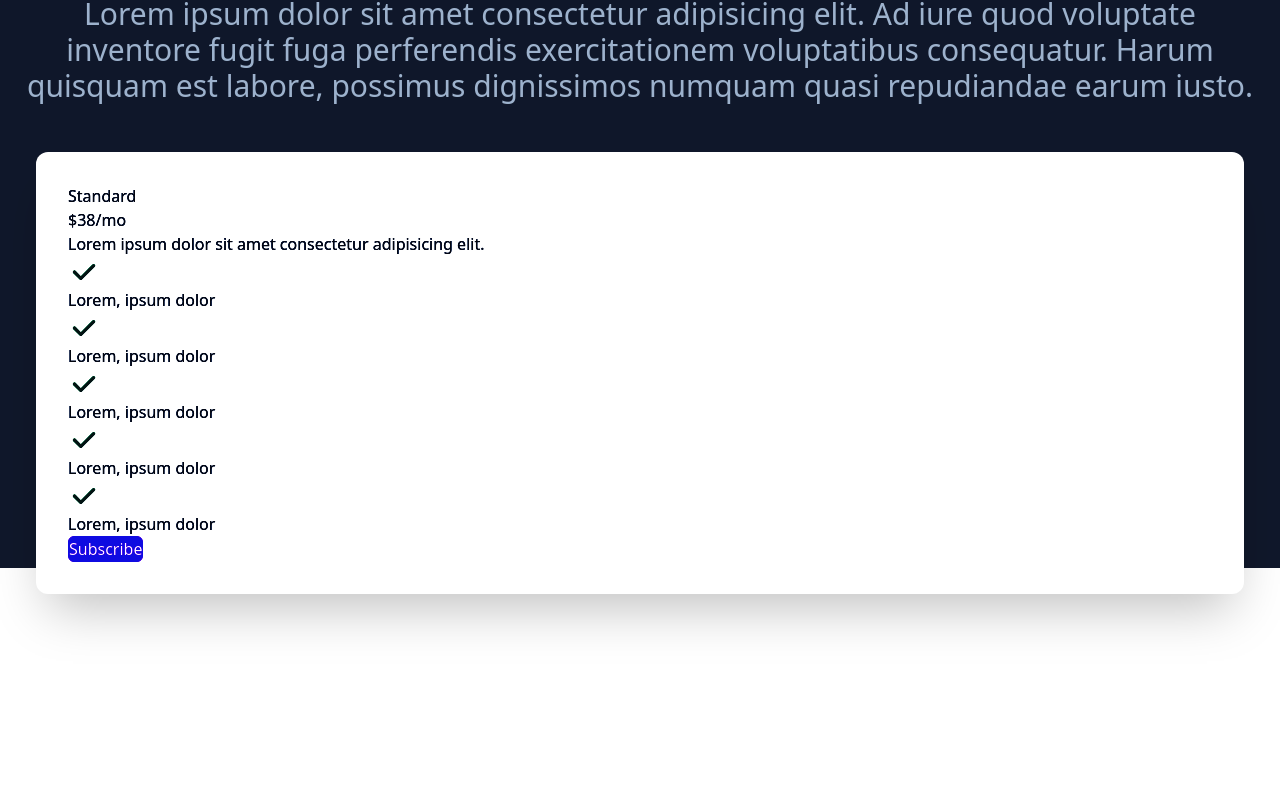
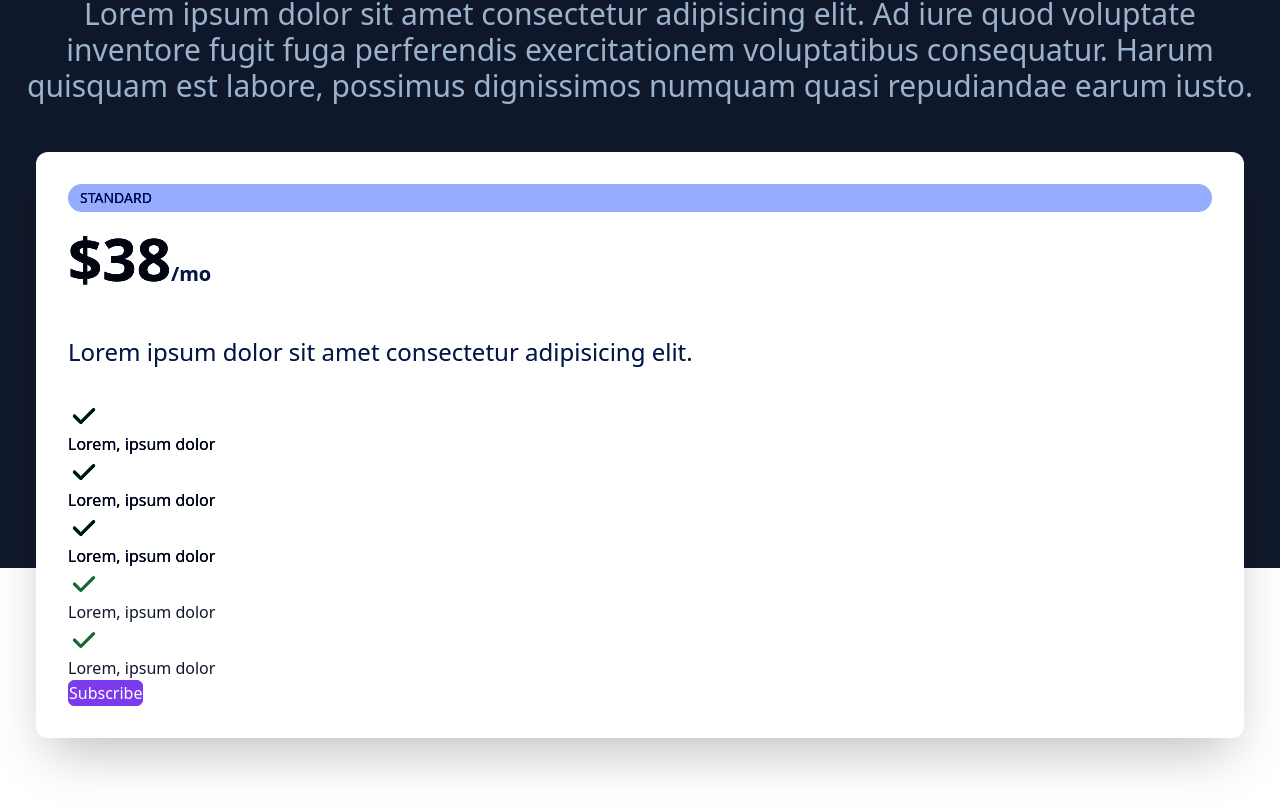
Before and after one commit to radosav-perisic/claut, a React (Vite) app: page / in a window 1280 px wide. Shown: the part 3194-4006 px from the top of the page. Before the commit the page ends 3948 px from the top, so only its background shows below. Built offline with nearby package versions, Linux system fonts and the light colour scheme.

Commit message:
Update pricing layout to improve readability

```diff
--- a/src/components/Pricing.jsx
+++ b/src/components/Pricing.jsx
@@ -18,12 +18,11 @@ const Pricing = () => {
         </div>
 
         <div className="grid md:grid-col-2 bg-white text-slate-900 m-4 p-8 rounded-xl shadow-2xl">
-          <div>
-            <span>Standard</span>
+            <span className="py-1 px-3 uppercase bg-indigo-200 text-indigo-900 rounded-2xl text-sm">Standard</span>
             <div>
-                <p>$38<span>/mo</span></p>
+                <p className="text-6xl flex py-4 font-bold">$38<span className="flex flex-col text-xl text-slate-500 justify-end">/mo</span></p>
             </div>
-            <p>Lorem ipsum dolor sit amet consectetur adipisicing elit.</p>
+            <p className="text-2xl py-8 text-slate-500">Lorem ipsum dolor sit amet consectetur adipisicing elit.</p>
             <div>
                 <p><CheckIcon className="w-8 text-green-800 mr-5"/>Lorem, ipsum dolor</p>
                 <p><CheckIcon className="w-8 text-green-800 mr-5"/>Lorem, ipsum dolor</p>
@@ -32,7 +31,6 @@ const Pricing = () => {
                 <p><CheckIcon className="w-8 text-green-800 mr-5"/>Lorem, ipsum dolor</p>
                 <button>Subscribe</button>
             </div>
-          </div>
         </div>
       </div>
     </div>
```
